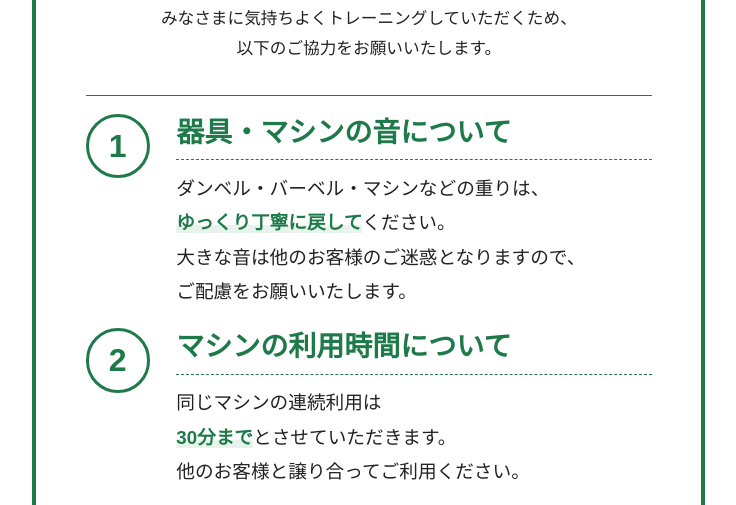
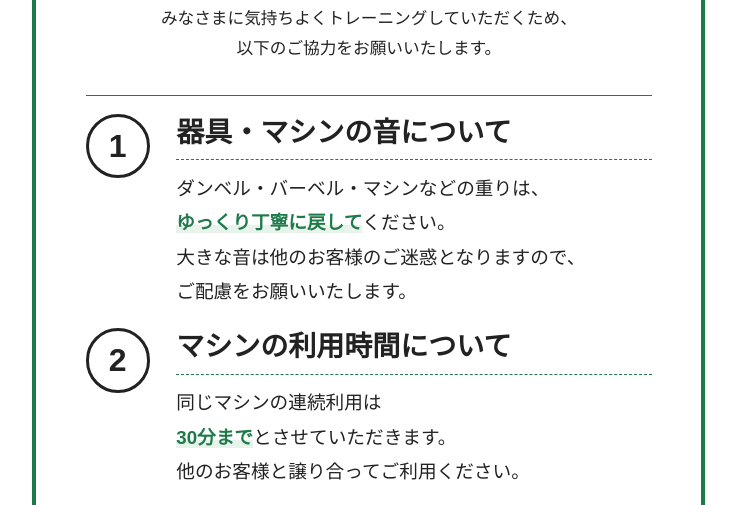
Before and after one commit to y0121denya-stack/production, a plain HTML site: page pop/gym-manner/gym-manner.html in a window 1280 px wide. Shown: the part 239-744 px from the top of the page, without its empty margins (28-764 px from the left). Drawn offline with Linux system fonts and the light colour scheme; a web font is replaced by a local one.

Commit message:
ジムマナーPOP：タイトル・見出し・番号も黒に、強調部分のみ緑
Co-Authored-By: Claude Opus 5.5 <noreply@anthropic.com>
Claude-Session: https://claude.ai/code/session_01VFahEHwE4BeB65EUuU6KEq

```diff
--- a/pop/gym-manner/gym-manner.html
+++ b/pop/gym-manner/gym-manner.html
@@ -13,7 +13,7 @@
   body {
     font-family: "Zen Maru Gothic", "IPAGothic", sans-serif;
     font-weight: 500;
-    color: var(--green);
+    color: var(--ink);
     -webkit-print-color-adjust: exact; print-color-adjust: exact;
   }
   .page {
@@ -44,7 +44,7 @@
   .item { display: flex; gap: 7mm; align-items: flex-start; }
   .num {
     flex: 0 0 17mm; height: 17mm; border-radius: 50%;
-    border: 0.8mm solid var(--green);
+    border: 0.8mm solid var(--ink);
     display: flex; align-items: center; justify-content: center;
     font-size: 24pt; font-weight: 700; line-height: 1;
   }
```
Also changed, not shown: pop/gym-manner/gym-manner.png, 1 other file.
